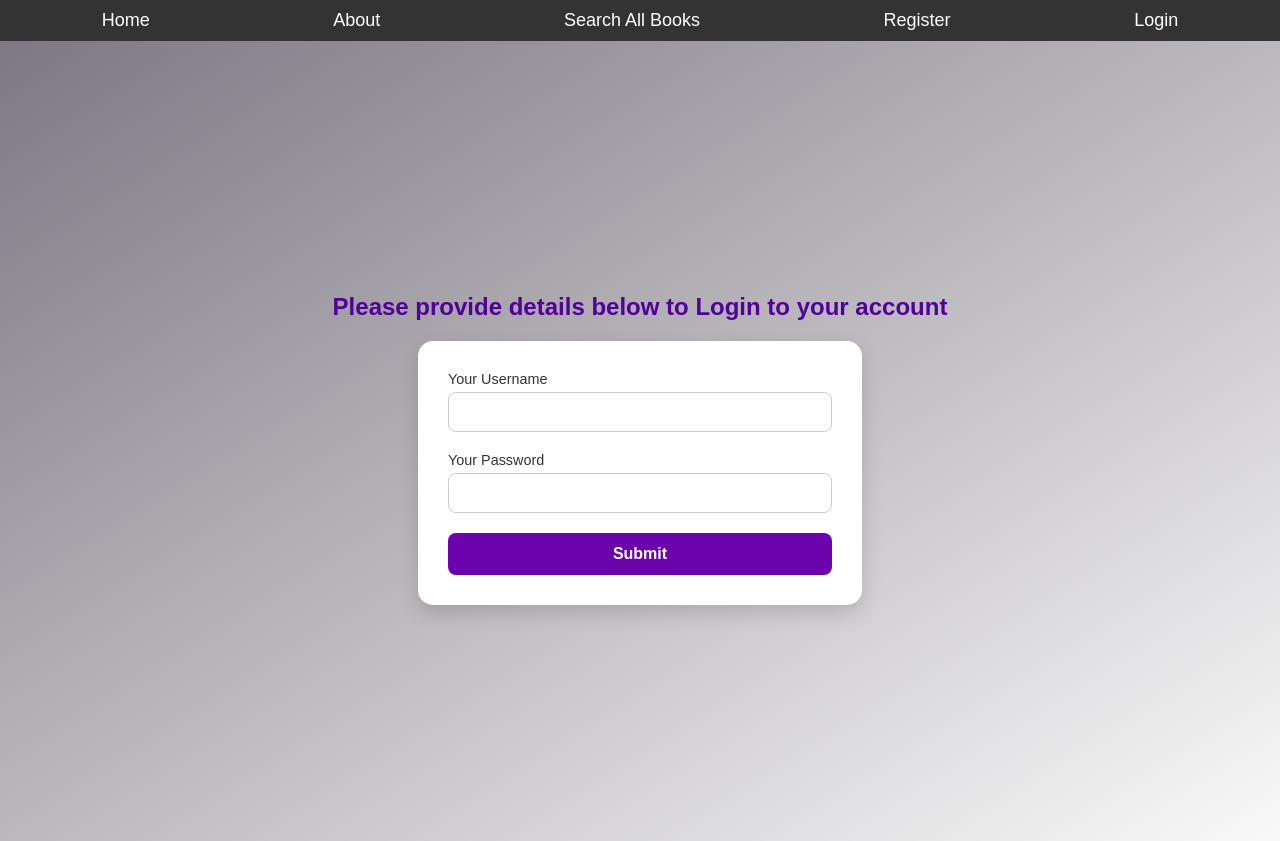
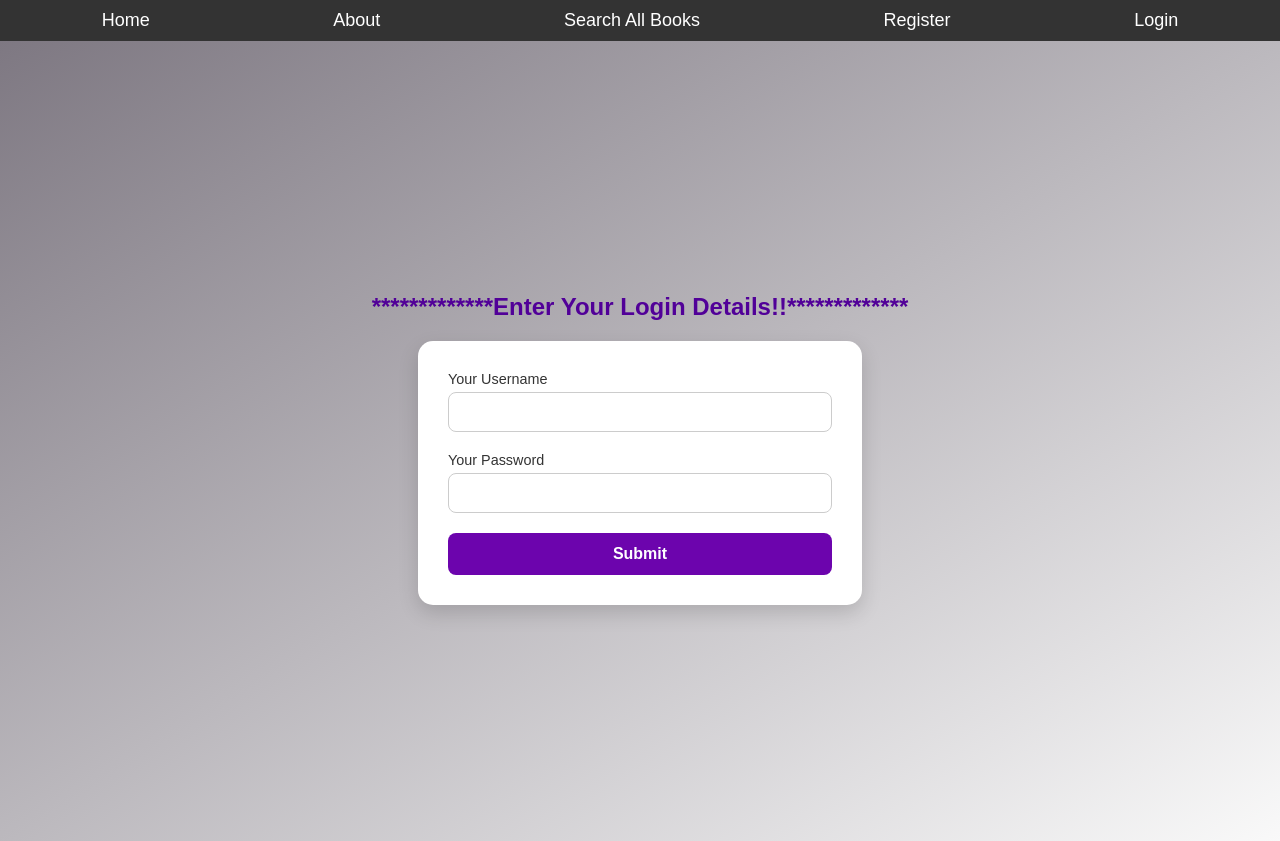
Before and after one commit to musabaku/BookSearchFE, a React (Create React App) app: page /login in a window 1280 px wide. Built offline with nearby package versions, Linux system fonts and the light colour scheme.

Commit message:
updated backend link

```diff
--- a/src/Components/User/Login.jsx
+++ b/src/Components/User/Login.jsx
@@ -18,7 +18,8 @@ const Login = () => {
             setError("Both fields are required")
         }
         const response = await axios.post(
-          'https://localhost:7192/api/Auth/login',
+          'https://booksearch-p2fm.onrender.com/api/Auth/login',
+          // 'https://localhost:7192/api/Auth/login',
 
           { UserName: name, Password: password },
           {
@@ -45,7 +46,7 @@ const Login = () => {
   <NavBar />
     <div className='boxAuth'>
 
-      <h1>Please provide details below to Login to your account</h1>
+      <h1>*************Enter Your Login Details!!*************</h1>
       <div></div>
       <form onSubmit={handleSubmit} className='authForm'>
         <div className='inputUser'>
--- a/src/Components/User/Register.jsx
+++ b/src/Components/User/Register.jsx
@@ -18,7 +18,8 @@ const Register = () => {
             setError("Both fields are required")
         }
         const response = await axios.post(
-          'https://localhost:7192/api/Auth/register',
+          'https://booksearch-p2fm.onrender.com/api/Auth/register',
+          // 'https://localhost:7192/api/Auth/register',
           { UserName: name, Password: password },
           {
             headers: {
```
